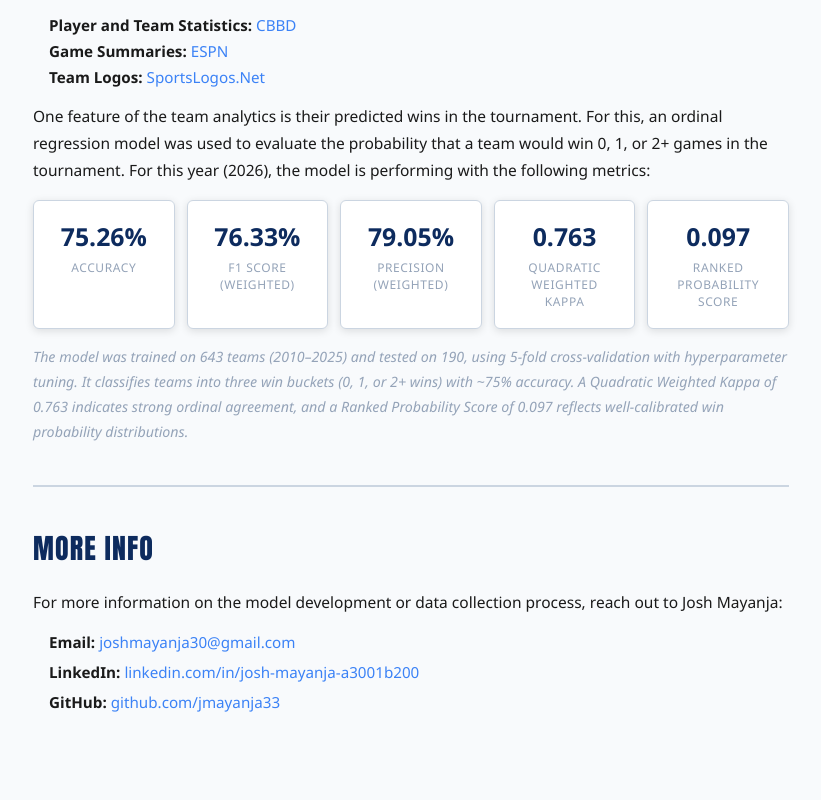
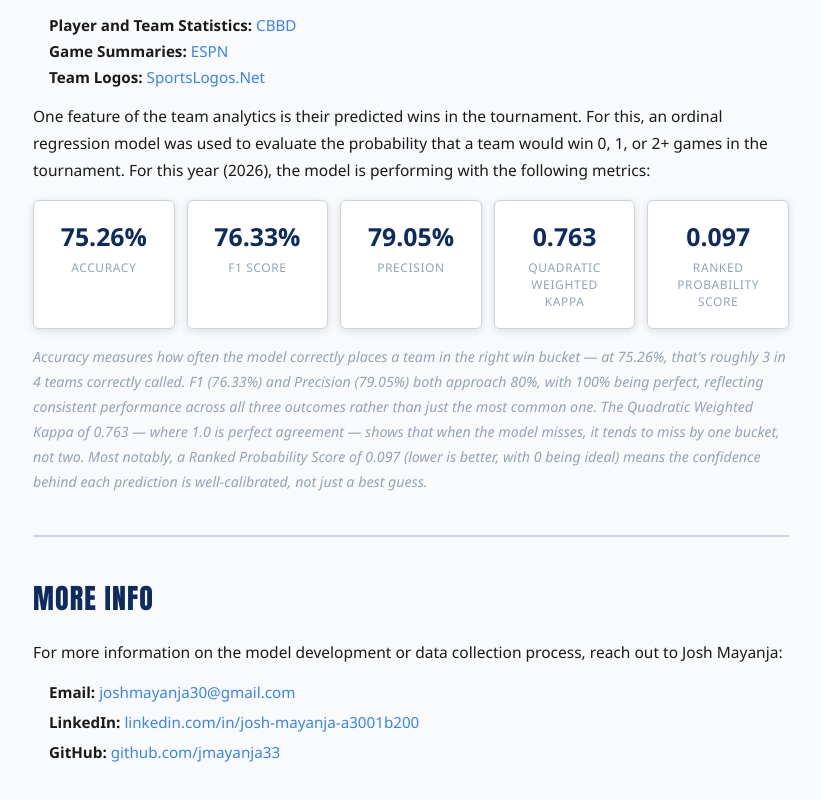
Before and after one commit to jmayanja33/march-madness-pool-analytics, a React (Vite) app in the folder frontend/: page /info in a window 1280 px wide. Shown: the part 704-1504 px from the top of the page, without its empty margins (229-1050 px from the left). Before the commit the page ends 1480 px from the top, so only its background shows below. Built offline with nearby package versions, Linux system fonts and the light colour scheme; no server answers.

Commit message:
Added metric descriptions to the info page

```diff
--- a/frontend/src/pages/Info.css
+++ b/frontend/src/pages/Info.css
@@ -90,6 +90,7 @@
 
 /* Individual metric card — white box with shadow */
 .info-metric-card {
+  position: relative;
   background: var(--white);
   border: 1px solid var(--border);
   border-radius: var(--radius);
@@ -107,6 +108,41 @@
 .info-metric-card:hover {
   box-shadow: 0 4px 16px rgba(0, 0, 0, 0.14);
   transform: translateY(-2px);
+}
+
+/* Tooltip shown above the card on hover */
+.info-metric-tooltip {
+  position: absolute;
+  bottom: calc(100% + 8px);
+  left: 50%;
+  transform: translateX(-50%);
+  background: var(--dark-blue);
+  color: var(--white);
+  font-size: 0.78rem;
+  line-height: 1.5;
+  padding: 8px 12px;
+  border-radius: var(--radius);
+  width: 220px;
+  text-align: center;
+  pointer-events: none;
+  opacity: 0;
+  transition: opacity 0.15s;
+  z-index: 10;
+}
+
+/* Small downward arrow pointing at the card */
+.info-metric-tooltip::after {
+  content: '';
+  position: absolute;
+  top: 100%;
+  left: 50%;
+  transform: translateX(-50%);
+  border: 6px solid transparent;
+  border-top-color: var(--dark-blue);
+}
+
+.info-metric-card:hover .info-metric-tooltip {
+  opacity: 1;
 }
 
 /* Large bold number */
--- a/frontend/src/pages/Info.jsx
+++ b/frontend/src/pages/Info.jsx
@@ -92,22 +92,45 @@ export default function Info() {
               following metrics:
             </p>
 
-            {/* Model performance metrics grid */}
+            {/* Model performance metrics grid — each card shows a tooltip on hover */}
             <div className="info-metrics-grid">
-              <MetricCard label="Accuracy"              value={`${metrics.accuracy}%`} />
-              <MetricCard label="F1 Score (Weighted)"  value={`${metrics.f1_weighted}%`} />
-              <MetricCard label="Precision (Weighted)" value={`${metrics.precision_weighted}%`} />
-              <MetricCard label="Quadratic Weighted Kappa"  value={metrics.quadratic_weighted_kappa} />
-              <MetricCard label="Ranked Probability Score"  value={metrics.ranked_probability_score} />
+              <MetricCard
+                label="Accuracy"
+                value={`${metrics.accuracy}%`}
+                tooltip="Out of every 100 teams, the model correctly predicted the right number of tournament wins for this many. Ideal: 100%"
+              />
+              <MetricCard
+                label="F1 Score"
+                value={`${metrics.f1_weighted}%`}
+                tooltip="A combined score that rewards the model for being both accurate and consistent across all three win outcomes. Ideal: 100%"
+              />
+              <MetricCard
+                label="Precision"
+                value={`${metrics.precision_weighted}%`}
+                tooltip="When the model predicted a team would win a certain number of games, how often it was right. Ideal: 100%"
+              />
+              <MetricCard
+                label="Quadratic Weighted Kappa"
+                value={metrics.quadratic_weighted_kappa}
+                tooltip="Measures how close the model's predictions are to reality — a score near 1.0 means predictions rarely miss by more than one win bucket. Ideal: 1.0"
+              />
+              <MetricCard
+                label="Ranked Probability Score"
+                value={metrics.ranked_probability_score}
+                tooltip="Measures how trustworthy the model's confidence levels are — a lower score means it's not just guessing, it knows when it's sure and when it isn't. Ideal: 0"
+              />
             </div>
 
             <p className="info-model-detail">
-              The model was trained on {metrics.training_samples} teams ({metrics.seasons}) and tested
-              on {metrics.test_samples}, using 5-fold cross-validation with hyperparameter tuning. It
-              classifies teams into three win buckets (0, 1, or 2+ wins) with ~75% accuracy. A Quadratic
-              Weighted Kappa of {metrics.quadratic_weighted_kappa} indicates strong ordinal agreement, and
-              a Ranked Probability Score of {metrics.ranked_probability_score} reflects well-calibrated
-              win probability distributions.
+              Accuracy measures how often the model correctly places a team in the right win bucket —
+              at {metrics.accuracy}%, that&apos;s roughly 3 in 4 teams correctly called. F1
+              ({metrics.f1_weighted}%) and Precision ({metrics.precision_weighted}%) both approach 80%,
+              with 100% being perfect, reflecting consistent performance across all three outcomes rather
+              than just the most common one. The Quadratic Weighted Kappa of {metrics.quadratic_weighted_kappa} —
+              where 1.0 is perfect agreement — shows that when the model misses, it tends to miss by one
+              bucket, not two. Most notably, a Ranked Probability Score of {metrics.ranked_probability_score} (lower
+              is better, with 0 being ideal) means the confidence behind each prediction is well-calibrated,
+              not just a best guess.
             </p>
           </div>
         </section>
@@ -151,10 +174,18 @@ export default function Info() {
 }
 
 // Small card displaying a single model performance metric.
-// Renders the value prominently above a smaller label.
-function MetricCard({ label, value }) {
+// Renders the value prominently above a smaller label, with an optional hover tooltip.
+// "Ideal: X" is bolded inline so it stands out within the tooltip text.
+function MetricCard({ label, value, tooltip }) {
+  const [desc, ideal] = tooltip ? tooltip.split(' Ideal:') : [null, null];
+
   return (
     <div className="info-metric-card">
+      {tooltip && (
+        <span className="info-metric-tooltip">
+          {desc}{ideal && <strong> Ideal: {ideal}</strong>}
+        </span>
+      )}
       <span className="info-metric-value">{value}</span>
       <span className="info-metric-label">{label}</span>
     </div>
```
Also changed, not shown: 1 other file (tests, documents, lock files or other folders).
